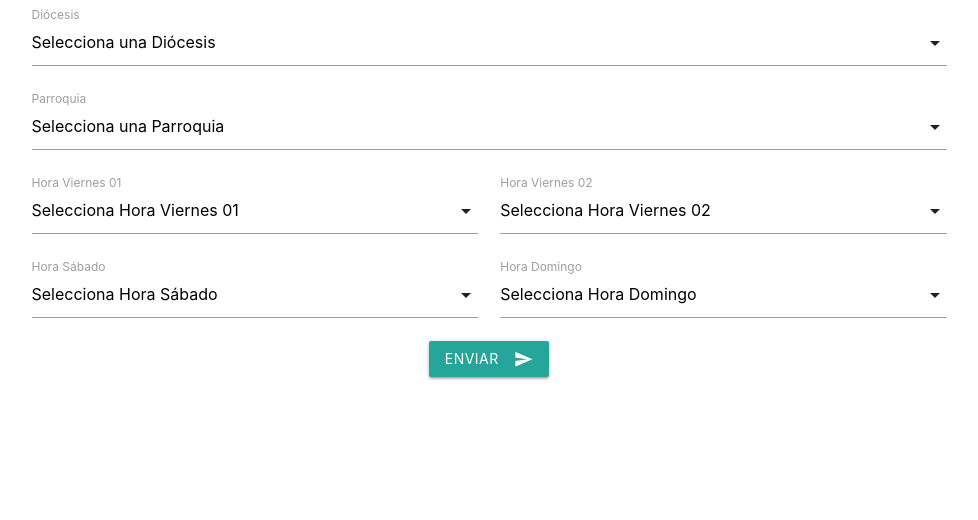
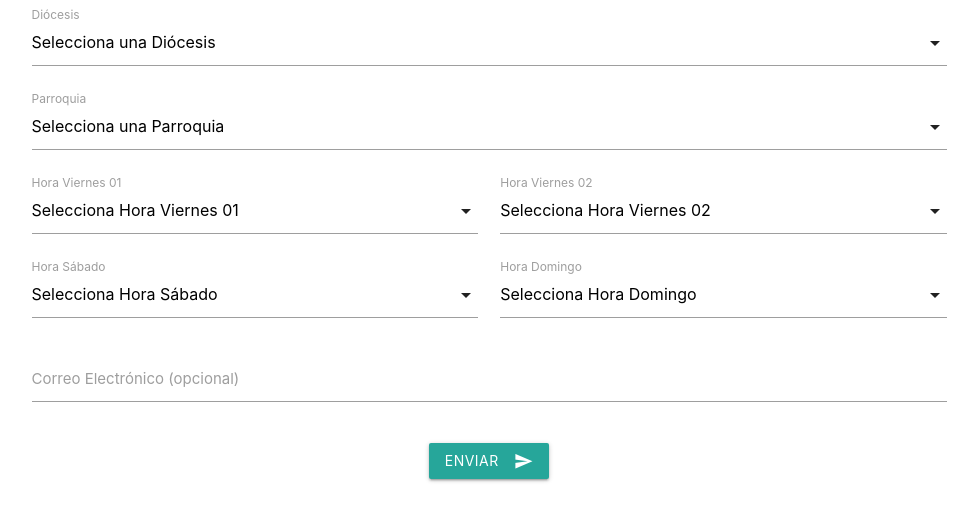
Before and after one commit to Dani92s/Webapp_Master, a plain HTML site: page index.html in a window 1280 px wide. Shown: the part 166-686 px from the top of the page, without its empty margins (151-1129 px from the left). Drawn offline with nearby package versions, Linux system fonts and the light colour scheme.

Commit message:
Update index.html

```diff
--- a/index.html
+++ b/index.html
@@ -54,6 +54,12 @@
                     <label for="horaDomingo">Hora Domingo</label>
                 </div>
 
+                <div class="input-field col s12">
+                    <input type="email" id="email" name="email" class="validate">
+                    <label for="email">Correo Electrónico (opcional)</label>
+                    <span class="helper-text" data-error="Correo inválido" data-success=""></span>
+                </div>
+
                 <div class="col s12 center-align">
                     <button class="btn waves-effect waves-light" type="submit" name="action">Enviar
                         <i class="material-icons right">send</i>
```
